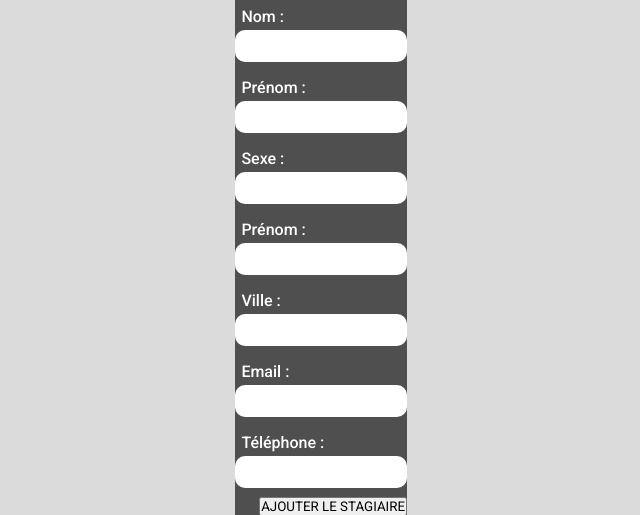
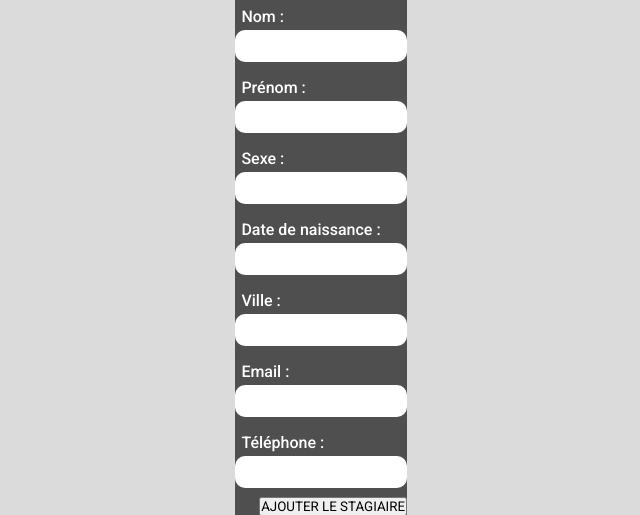
Before and after one commit to David-SDA/SymfonySession, a Symfony app: template templates/stagiaire/add.html.twig in a window 1280 px wide. Shown: the part 151-666 px from the top of the page, without its empty margins (319-959 px from the left). Run offline with Twig, Linux system fonts and the light colour scheme; the template is opened without the code that fills it, so the values that code supplies are empty; form fields are guessed from the names that the template uses; some libraries are stand-ins or nearby versions.

Commit message:
Correction d'un label des formulaires de stagiaire

```diff
--- a/templates/stagiaire/add.html.twig
+++ b/templates/stagiaire/add.html.twig
@@ -32,7 +32,7 @@
                 {{ form_widget(formAddStagiaire.sexe) }}
             </div>
             <div class="ligneFormulaire">
-                {{ form_label(formAddStagiaire.dateNaissance, 'Prénom :') }}
+                {{ form_label(formAddStagiaire.dateNaissance, 'Date de naissance :') }}
                 {{ form_widget(formAddStagiaire.dateNaissance) }}
             </div>
             <div class="ligneFormulaire">
```
